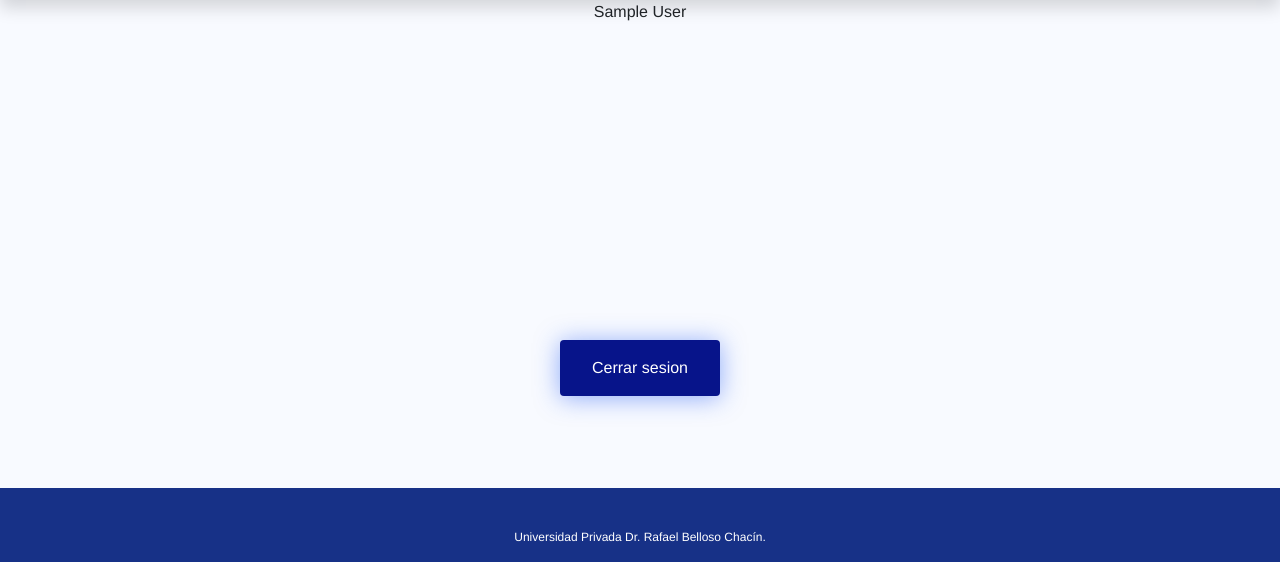
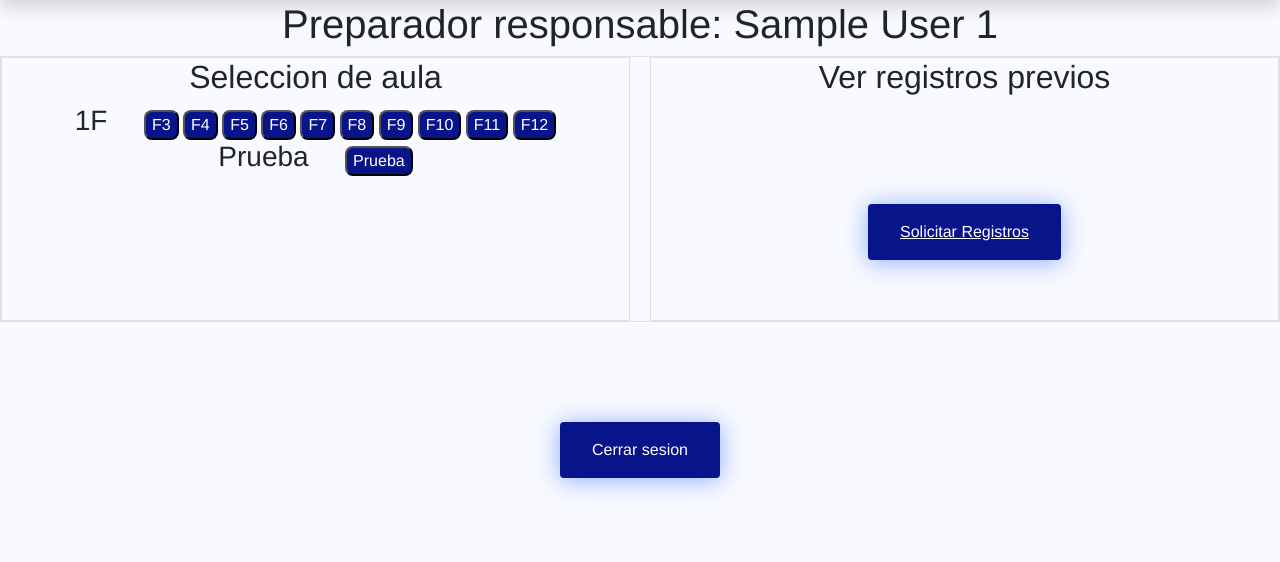
Before and after one commit to leova01/Tesis, a PHP site: page /Home.php in a window 1280 px wide. Shown: the part 100-662 px from the top of the page. Run offline with PHP 8.4, Linux system fonts and the light colour scheme; the visitor is signed in with stand-in values (Sample User, id 1); some libraries are stand-ins or nearby versions.

Commit message:
Actualizacion
Se realizo el diseño de interfaz de usuario variable al rango del mismo usuario, se realizo la encriptacion a la hora de ingresar la clave, se agrego opcion de cerrado de sesion, se organizarion los archivos del proyecto, se adjunto interfaz que aparece cuando selecionamos un aula.

actualmente se esta trabajando en los achivos PopUp.js, Mapeo.php y en Home.php en el elemnto ventana para mostrar la informacion de los equipos por salon

```diff
--- /dev/null
+++ b/Assets/CSS/PopUp.css
@@ -0,0 +1,34 @@
+.ventana{
+    background:rgba(0,0,102,1);
+    width: 50%;
+    color:rgba(255,255,255,1);
+    font-size: 18px;
+    text-align:center;
+    padding:33px;
+    min-height:250px;
+    border-radius: 22px;
+    position: absolute;
+    left: 25%;
+    top:25%;
+    display:none;
+}
+
+.salir{
+cursor: pointer;
+position: absolute;
+top: 1rem;
+left:2rem;
+}
+
+
+.opcion{
+    text-decoration: none;
+    color: var(--bs-body-color);
+    cursor: pointer;
+    background-color: #07148a;
+    border-radius: 8px;
+    color: #ffff;
+}
+.opcion:hover{
+    color: red;
+}
--- a/Assets/CSS/Style.css
+++ b/Assets/CSS/Style.css
@@ -132,3 +132,7 @@ footer p {
 }
 
 /*# sourceMappingURL=Style.css.map */
+
+#contenido{
+display: none;
+}
--- /dev/null
+++ b/Assets/CSS/grid.css
@@ -0,0 +1,9 @@
+.grid{
+display: grid;
+grid-template-columns: repeat(auto-fit, minmax(200px,1fr));
+gap: 20px;
+}
+
+.item{
+    height: auto;
+}
--- /dev/null
+++ b/Assets/JS/PopUp.js
@@ -0,0 +1,43 @@
+
+function PopUp(salon) {
+    document.querySelector("#contenido").setAttribute("value",salon);
+
+    document.getElementById("contenido2").innerHTML=salon;
+
+
+    $("#informacion").html(`esta a punto de solicitar la informacion del salon ${salon}, de ser correcto presione aceptar de no ser asi cancele con el boton X `)
+    $("#procesar").css({"display":"inline-block"});
+    $("#ventana").fadeIn(500);
+
+
+
+}
+
+
+$('#procesar').click(regresar);
+
+function regresar(){
+
+
+    $.ajax({
+    url:'./controlador/Mapeo.php',
+    type:'POST',
+    dataType:'json',
+    data:{
+        UbicacionPc:$('#contenido').val()
+    }
+    }).done(
+        function(data){
+            $('#informacion').append(data);
+        }
+    );
+
+
+}
+
+function ClosePopUp() {
+    document.getElementById("contenido2").innerHTML=(" ");
+    $("#informacion").html(` `);
+    $("#procesar").css({"display":"none"});
+    $("#ventana").fadeOut();
+}
--- a/Home.php
+++ b/Home.php
@@ -1,4 +1,5 @@
-<?php require 'SessionOn.php'; ?> <!--Validacion de logueo-->
+<?php require './controlador/SessionOn.php'; ?>
+<!--Validacion de logueo-->
 
 <!doctype html>
 <html lang="en">
@@ -10,10 +11,11 @@
   <meta name="viewport" content="width=device-width, initial-scale=1, shrink-to-fit=no">
 
   <!-- Bootstrap CSS v5.2.1 -->
-  <link href="https://cdn.jsdelivr.net/npm/bootstrap@5.2.1/dist/css/bootstrap.min.css" rel="stylesheet"
-    integrity="sha384-iYQeCzEYFbKjA/T2uDLTpkwGzCiq6soy8tYaI1GyVh/UjpbCx/TYkiZhlZB6+fzT" crossorigin="anonymous">
+  <link href="https://cdn.jsdelivr.net/npm/bootstrap@5.2.1/dist/css/bootstrap.min.css" rel="stylesheet" integrity="sha384-iYQeCzEYFbKjA/T2uDLTpkwGzCiq6soy8tYaI1GyVh/UjpbCx/TYkiZhlZB6+fzT" crossorigin="anonymous">
   <link rel="stylesheet" href="./Assets/CSS/Style.css">
   <link rel="shortcut icon" href="./Assets/IMG/favicon.ico" type="image/x-icon">
+  <link rel="stylesheet" href="./Assets/CSS/grid.css">
+  <link rel="stylesheet" href="./Assets/CSS/PopUp.css">
 </head>
 
 <body>
@@ -21,21 +23,82 @@
   require './partials/header.php' //Requiriendo modulo de header
   ?>
 
-<?php echo $_SESSION["nombre"];?>
-  <main>
+
+  <main class="">
+
+    <?php require './controlador/PrepOrCord.php'; ?>
+    <div class='grid border'>
+
+
+    <div class="item border">
+  <h2>Seleccion de aula</h2>
+  <form action="">
+    <div>
+      <h3 class="d-inline">1F</h3>
+      <ul class="d-inline">
+        <il><input onclick="PopUp('F3')" class="opcion" type="button" value="F3" /></il>
+        <il><input onclick="PopUp('F4')" class="opcion" type="button" value="F4" /></il>
+        <il><input onclick="PopUp('F5')" class="opcion" type="button" value="F5" /></il>
+        <il><input onclick="PopUp('F6')" class="opcion" type="button" value="F6"/></il>
+        <il><input onclick="PopUp('F7')" class="opcion" type="button" value="F7"/></il>
+        <il><input onclick="PopUp('F8')" class="opcion" type="button" value="F8"/></il>
+        <il><input onclick="PopUp('F9')" class="opcion" type="button" value="F9"/></il>
+        <il><input onclick="PopUp('F10')" class="opcion" type="button" value="F10"/></il>
+        <il><input onclick="PopUp('F11')" class="opcion" type="button" value="F11"/></il>
+        <il><input onclick="PopUp('F12')" class="opcion" type="button" value="F12"/></il>
+      </ul>
+    </div>
+
+
+    <div>
+      <h3 class="d-inline">Prueba</h3>
+      <ul class="d-inline">
+        <il><input onclick="PopUp('K01')" class="opcion" type="button" value="Prueba"/></il>
+      </ul>
+    </div>
+</form>
+
+</div>
+
+
+      <div class='item border'>
+        <h2>Ver registros previos</h2>
+        <a class='bubbly-button enviar'>Solicitar Registros</a>
+      </div>
+
+    </div>
+
+    <div class='ventana' id='ventana'>
+      <iconify-icon icon='material-symbols:close' onclick='ClosePopUp()' class='salir'></iconify-icon>
+
+
+      <div id='contenido2' class="contenido"></div>
+      <input id='contenido'class="" type="text" value=" " disabled/>
+
+
+      <div id="informacion"></div>
+      <button type="button" id="procesar">Aceptar</button>
+    </div>
+
     <a class="bubbly-button enviar" href="./controlador/CerrarSesion.php">Cerrar sesion</a>
   </main>
   <?php
   require './partials/Footer.php'
   ?>
   <!-- Bootstrap JavaScript Libraries -->
-  <script src="https://cdn.jsdelivr.net/npm/@popperjs/core@2.11.6/dist/umd/popper.min.js"
-    integrity="sha384-oBqDVmMz9ATKxIep9tiCxS/Z9fNfEXiDAYTujMAeBAsjFuCZSmKbSSUnQlmh/jp3" crossorigin="anonymous">
-  </script>
+  <script src="https://cdn.jsdelivr.net/npm/@popperjs/core@2.11.6/dist/umd/popper.min.js" integrity="sha384-oBqDVmMz9ATKxIep9tiCxS/Z9fNfEXiDAYTujMAeBAsjFuCZSmKbSSUnQlmh/jp3" crossorigin="anonymous"></script>
 
-  <script src="https://cdn.jsdelivr.net/npm/bootstrap@5.2.1/dist/js/bootstrap.min.js"
-    integrity="sha384-7VPbUDkoPSGFnVtYi0QogXtr74QeVeeIs99Qfg5YCF+TidwNdjvaKZX19NZ/e6oz" crossorigin="anonymous">
-  </script>
+  <script src="https://cdn.jsdelivr.net/npm/bootstrap@5.2.1/dist/js/bootstrap.min.js" integrity="sha384-7VPbUDkoPSGFnVtYi0QogXtr74QeVeeIs99Qfg5YCF+TidwNdjvaKZX19NZ/e6oz" crossorigin="anonymous"></script>
+
+<!--Libreria de iconos iconify -->
+  <script src="https://code.iconify.design/iconify-icon/1.0.2/iconify-icon.min.js"></script>
+
+  <!--libreria Jquery -->
+ <script src="https://code.jquery.com/jquery-3.6.3.min.js"></script>
+<!--libreria ajax-->
+<script src="https://ajax.googleapis.com/ajax/libs/jquery/3.6.1/jquery.min.js"></script>
+  <!--libreria local js -->
+  <script src="./Assets/JS/PopUp.js"></script>
 </body>
 
 </html>
--- /dev/null
+++ b/controlador/PrepOrCord.php
@@ -0,0 +1,28 @@
+<?php
+$nombre = $_SESSION["nombre"] . ' ' . $_SESSION["apellido"];
+
+if ($_SESSION["Rango"] === '2') {
+  echo "<h1>Preparador responsable: ${nombre}</h1>";
+}
+if ($_SESSION["Rango"] === '1') {
+  echo "<h1>Administrativo responsable: ${nombre}</h1>";
+echo"
+<div class='grid'>
+
+
+<div class='item border'>
+<h2>Registrar nuevo personal</h2>
+<a class='bubbly-button' href='./regisForm.php'>Registrar</a>
+</div>
+
+<div class='item border'>
+<h2>Editar informacion del personal</h2>
+<a class='bubbly-button enviar'>Modificar</a>
+</div>
+
+</div>
+
+
+  ";
+}
+?>
--- a/inic.php
+++ b/controlador/inic.php
@@ -8,7 +8,7 @@ if (isset($_POST['btnIngreso'])) { //linea que confirma que se presiono el boton
     if ( strlen($_POST['email']) >= 1 && strlen($_POST['password']) >= 1) {//confirma que los campos no esten vacios
 
         $email = trim($_POST['email']);
-        $pass = trim($_POST['password']);
+        $pass = md5(trim($_POST['password']));
 
         $sql=$conex->query("SELECT * FROM usuario WHERE email='$email' AND Clave='$pass' ");// consulta a la base de datos
 
@@ -16,6 +16,7 @@ if (isset($_POST['btnIngreso'])) { //linea que confirma que se presiono el boton
             $_SESSION["id"]=$datos->ID;
             $_SESSION["nombre"]=$datos->Nombre;
             $_SESSION["apellido"]=$datos->Apellido;
+            $_SESSION["Rango"]=$datos->Nivel;
             header("location: Home.php");//redireccionamiento luego de loguear
         }else{
             echo "<h3 class='bad'>Acceso Denegado</h3>";
--- a/register.php
+++ b/controlador/register.php
@@ -17,7 +17,9 @@
 		$email = trim($_POST['email']);
 
 		//$Contraseñaa = trim($_POST['pass']);
-		$Contraseña = password_hash(trim($_POST['pass']), PASSWORD_BCRYPT);
+		//$Contraseña = password_hash(trim($_POST['pass']), PASSWORD_BCRYPT);
+
+		$Contraseña = md5(trim($_POST['pass']));
 
 		$Contraseña2 = trim($_POST['pass2']);
 		$Rango=  trim($_POST['rango']);
--- a/index.php
+++ b/index.php
@@ -44,7 +44,7 @@
                                 <span class="input-group-text" id="addon-wrapping">
                                     <iconify-icon icon="mdi:email"></iconify-icon>
                                 </span>
-                                <input name="email" type="eail" class="form-control" placeholder="Correo electronico" aria-label="Username" aria-describedby="addon-wrapping">
+                                <input name="email" type="email" class="form-control" placeholder="Correo electronico" aria-label="Username" aria-describedby="addon-wrapping">
                             </div>
                             <div class="input-group flex-nowrap mt-5">
                                 <span class="input-group-text" id="addon-wrapping">
@@ -55,7 +55,7 @@
                             <input name="btnIngreso" class="bubbly-button enviar" type="submit" value="Iniciar sesión">
                         </form>
 
-                        <?php require 'inic.php' ?> <!--requiriendo las funcionalidades para ingresar sesion en la app-->
+                        <?php require './controlador/inic.php' ?> <!--requiriendo las funcionalidades para ingresar sesion en la app-->
 
                     </div>
                 </div>
@@ -77,7 +77,6 @@
 
     <script src="https://cdn.jsdelivr.net/npm/bootstrap@5.2.1/dist/js/bootstrap.min.js" integrity="sha384-7VPbUDkoPSGFnVtYi0QogXtr74QeVeeIs99Qfg5YCF+TidwNdjvaKZX19NZ/e6oz" crossorigin="anonymous">
     </script>
-    <script src="./Assets/JS/Botones.js"></script>
     <script src="https://code.iconify.design/iconify-icon/1.0.2/iconify-icon.min.js"></script>
 </body>
 
--- a/regisForm.php
+++ b/regisForm.php
@@ -1,4 +1,4 @@
-<?php require 'SessionOn.php'; ?> <!--Validacion de logueo-->
+<?php require './controlador/SessionOn.php'; ?> <!--Validacion de logueo-->
 
 <!doctype html>
 <html lang="es">
@@ -71,7 +71,7 @@
             </div>
             <input name="Registrar" class="bubbly-button enviar" type="submit">
         </form>
-<?php  include "register.php"; ?> <!--Requiriendo las funciones de Registro-->
+<?php  include "./controlador/register.php"; ?> <!--Requiriendo las funciones de Registro-->
 
 
     </main>
```
Also changed, not shown: Assets/JS/Botones.js (deleted, +0 -31 lines), controlador/Mapeo.php (added, +15 -0 lines), esto.html (added, +65 -0 lines), controlador/SessionOn.php (renamed from SessionOn.php), controlador/database.php (renamed from database.php). Lines whose indentation alone changed are shown as unchanged.
